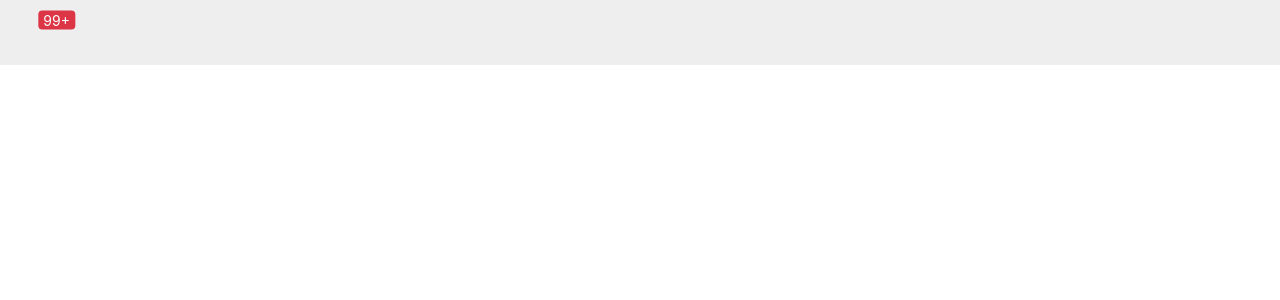
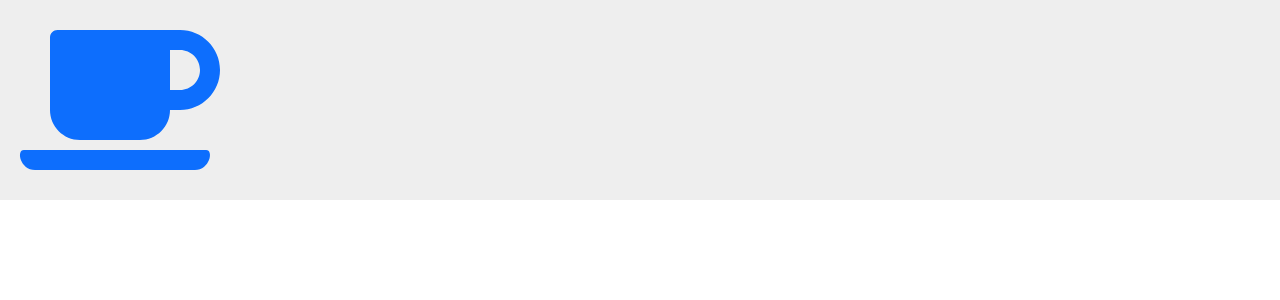
Before and after one commit to xiangxinji/LemonUI-react, a React (Create React App) app: page / in a window 1280 px wide. Shown: the top 300 px of the page. Built offline with nearby package versions, Linux system fonts and the light colour scheme.

Commit message:
added icon component

```diff
--- a/package.json
+++ b/package.json
@@ -3,6 +3,10 @@
   "version": "0.1.0",
   "private": true,
   "dependencies": {
+    "@fortawesome/fontawesome-svg-core": "^1.2.28",
+    "@fortawesome/free-brands-svg-icons": "^5.13.0",
+    "@fortawesome/free-solid-svg-icons": "^5.13.0",
+    "@fortawesome/react-fontawesome": "^0.1.9",
     "@testing-library/jest-dom": "^4.2.4",
     "@testing-library/react": "^9.3.2",
     "@testing-library/user-event": "^7.1.2",
--- a/src/App.tsx
+++ b/src/App.tsx
@@ -1,14 +1,18 @@
 import React from "react";
+import { library } from '@fortawesome/fontawesome-svg-core'
+import { fas } from '@fortawesome/free-solid-svg-icons'
+
 import Menu from "./components/Menu/menu";
 import MenuItem from "./components/Menu/item";
 import SubMenu from './components/Menu/subMenu'
+import Icon from './components/Icon/icon'
 import Badge from './components/Badge/badge'
+
+library.add(fas)
 function App() {
   return (
     <div className="App">
-      <Badge value={100} max={99} >
-
-      </Badge>
+      <Icon icon="coffee" size="10x" theme="primary"></Icon>
     </div>
   );
 }
--- /dev/null
+++ b/src/components/Icon/_style.scss
@@ -0,0 +1,7 @@
+
+
+@each $key , $val in $theme-colors {
+    .icon-#{$key} {
+        color : $val ;
+    }
+}
--- /dev/null
+++ b/src/components/Icon/icon.tsx
@@ -0,0 +1,23 @@
+import React from "react";
+import classNames from "classnames";
+import {
+  FontAwesomeIcon,
+  FontAwesomeIconProps
+} from "@fortawesome/react-fontawesome";
+
+export interface IIconProps extends FontAwesomeIconProps {
+  theme?: string;
+  className?: string;
+}
+
+const Icon: React.FC<IIconProps> = props => {
+  const classes = classNames(
+    {
+      [`icon-${props.theme}`]: props.theme
+    },
+    props.className
+  );
+  return <FontAwesomeIcon className={classes} {...props}></FontAwesomeIcon>;
+};
+
+export default Icon;
--- a/src/styles/index.scss
+++ b/src/styles/index.scss
@@ -8,6 +8,8 @@
 
 @import "../components/Badge/style" ;
 
+@import "../components/Icon/style" ;
+
 .App{
     padding:20px ;
     background-color: #eee;
```
Also changed, not shown: 1 other file (tests, documents, lock files or other folders).
